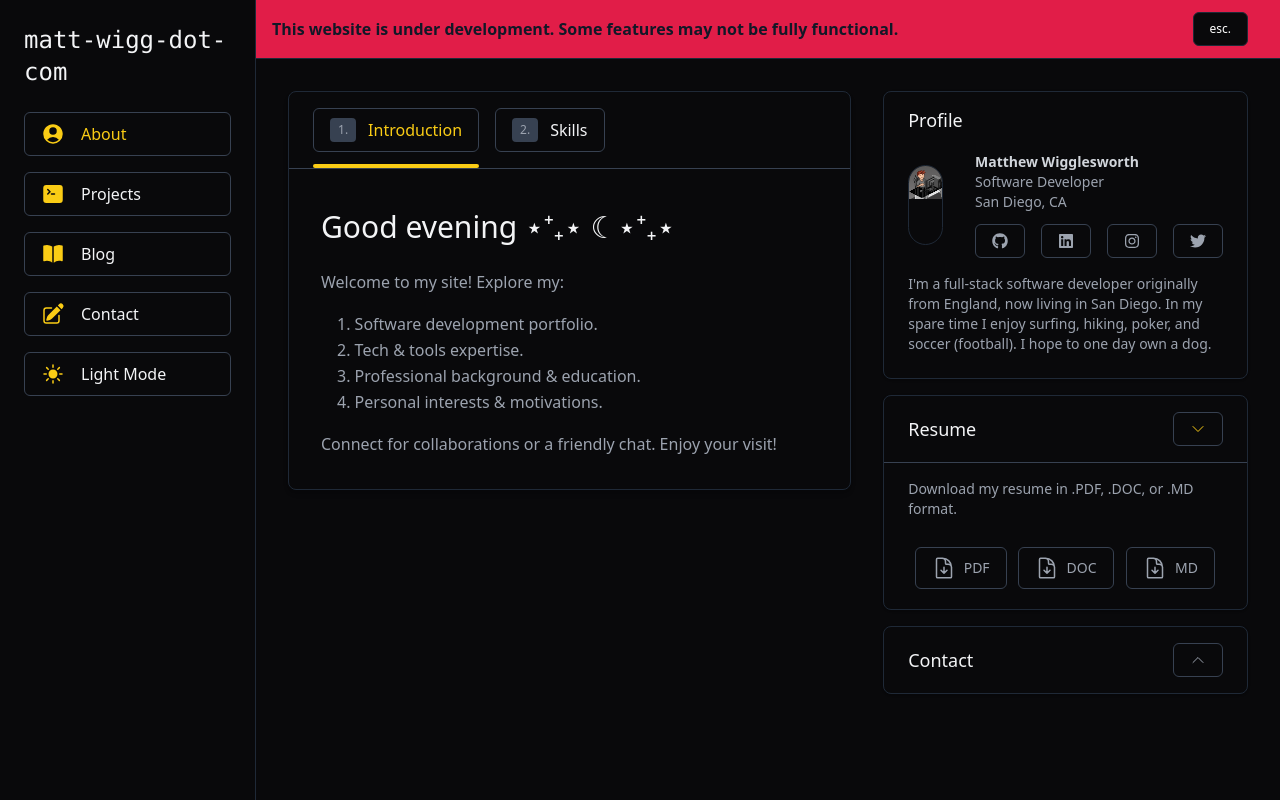
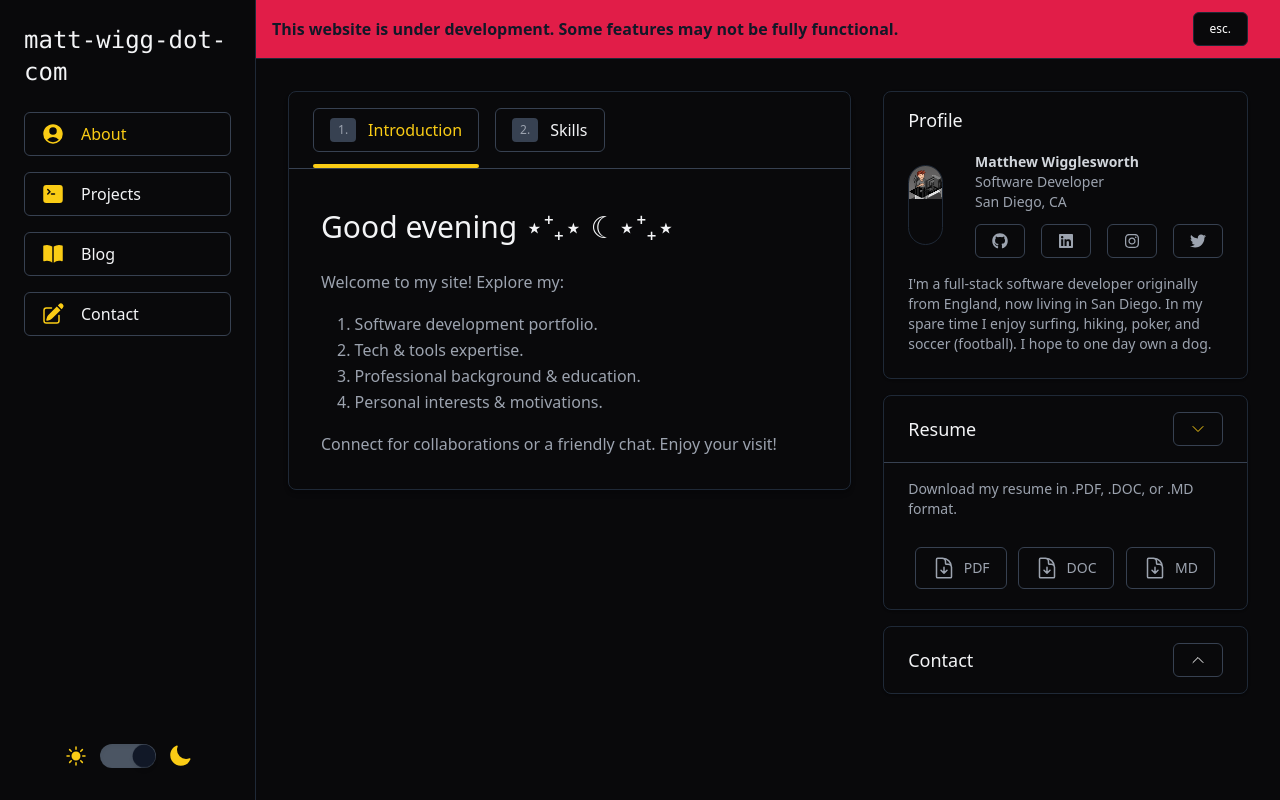
Before and after one commit to matt-wigg/matt-wigg-dot-com, a Next.js app: page / in a window 1280 px wide. Built offline with nearby package versions, Linux system fonts and the light colour scheme.

Commit message:
improved light dark toggle

```diff
--- a/src/components/ContactForm.tsx
+++ b/src/components/ContactForm.tsx
@@ -68,9 +68,7 @@ const ContactForm = ({ show }: { show: boolean }) => {
           <Button onClick={toggleContentVisibility}>
             <ChevronDownIcon
               className={`h-4 w-4 transform transition duration-300 ${
-                contentVisible
-                  ? 'text-gray-600 text-yellow-400'
-                  : 'rotate-180 text-gray-400'
+                contentVisible ? ' text-yellow-400' : 'rotate-180'
               }`}
             />
           </Button>
--- a/src/components/HomeTabs/HomeTabs.tsx
+++ b/src/components/HomeTabs/HomeTabs.tsx
@@ -83,14 +83,14 @@ const HomeTabs = () => {
               }}
               className={`group bg-white dark:bg-zinc-950 hover:text-yellow-400 hover:bg-gray-100 dark:hover:bg-zinc-900 rounded-md px-4 py-2 border border-gray-700 flex items-center justify-start focus:outline-none focus:ring-2 focus:ring-yellow-400 dark:focus:ring-yellow-400 mr-4 ${
                 activeTab === tab
-                  ? 'text-gray-900 text-yellow-400'
-                  : 'text-gray-500 dark:text-gray-100 dark:hover:text-yellow-400'
+                  ? ' text-yellow-400'
+                  : ' dark:text-gray-100 dark:hover:text-yellow-400'
               }`}
               id={tab}
               onClick={() => setActiveTab(tab as TabName)}
             >
               <span
-                className={` text-white dark:text-gray-400 rounded px-2 py-1 text-xs mr-3 transition duration-150 ease-in-out bg-gray-500 dark:bg-gray-700 hidden md:inline`}
+                className={` text-white dark:text-gray-400 rounded px-2 py-1 text-xs mr-3 transition duration-150 ease-in-out bg-gray-400 dark:bg-gray-700 hidden md:inline`}
               >
                 {index + 1}.
               </span>
--- a/src/components/Navbar.tsx
+++ b/src/components/Navbar.tsx
@@ -132,7 +132,9 @@ const Navbar = () => {
               </span>
             </Button>
           </Link>
-          <ToggleTheme />
+          <div className='absolute bottom-8 left-1/2 transform -translate-x-1/2'>
+            <ToggleTheme />
+          </div>
         </nav>
       </div>
 
@@ -218,7 +220,9 @@ const Navbar = () => {
                 </Button>
               </Link>
             </div>
-            <ToggleTheme />
+            <div className='flex justify-end pt-4'>
+              <ToggleTheme />
+            </div>
           </nav>
         )}
         {/* Content */}
--- a/src/components/ResumeDownload.tsx
+++ b/src/components/ResumeDownload.tsx
@@ -35,9 +35,7 @@ const ResumeDownload = () => {
           <Button onClick={toggleContentVisibility}>
             <ChevronDownIcon
               className={`h-4 w-4 transform transition duration-300 ${
-                contentVisible
-                  ? 'text-gray-600 text-yellow-400'
-                  : 'rotate-180 text-gray-400'
+                contentVisible ? ' text-yellow-400' : 'rotate-180'
               }`}
             />
           </Button>
--- a/src/components/ToggleTheme.tsx
+++ b/src/components/ToggleTheme.tsx
@@ -1,22 +1,40 @@
+import { useState, useEffect } from 'react';
 import { MoonIcon, SunIcon } from '@heroicons/react/24/solid';
 import { useTheme } from '../hooks/ThemeContext';
-import Button from './Button';
 
 const ThemeToggle = () => {
   const { isDark, toggleTheme } = useTheme();
+  const [isChecked, setIsChecked] = useState(isDark);
+
+  useEffect(() => {
+    setIsChecked(isDark);
+  }, [isDark]);
+
+  const handleToggle = () => {
+    toggleTheme();
+    setIsChecked(!isChecked);
+  };
 
   return (
-    <Button
-      onClick={toggleTheme}
-      className='dark:bg-zinc-950 hover:bg-gray-100 dark:hover:bg-zinc-900 rounded-md px-4 py-2 border border-gray-700 dark:border-gray-700 flex items-center justify-start w-full dark:hover:text-yellow-400 '
-    >
-      {isDark ? (
-        <SunIcon className='h-6 w-6 text-yellow-400' />
-      ) : (
-        <MoonIcon className='h-6 w-6 text-yellow-400' />
-      )}
-      <span className='ml-4'>{isDark ? 'Light Mode' : 'Dark Mode'}</span>
-    </Button>
+    <div className='flex items-center'>
+      <SunIcon className='h-6 w-6 text-yellow-400 mr-3' />
+      <label htmlFor='theme-toggle' className='relative cursor-pointer'>
+        <input
+          id='theme-toggle'
+          type='checkbox'
+          className='sr-only'
+          onChange={handleToggle}
+          checked={isChecked}
+        />
+        <div className='block w-14 h-6 bg-gray-600 rounded-full shadow-inner'></div>
+        <div
+          className={`${
+            isChecked ? 'translate-x-8' : 'translate-x-0'
+          } absolute inset-y-0 left-0 w-6 h-6 bg-white dark:bg-gray-900 rounded-full shadow-md transition-all duration-300 ease-in-out transform-gpu scale-95 hover:scale-100 focus:outline-none focus:ring-2 focus:ring-offset-2 focus:ring-yellow-400`}
+        ></div>
+      </label>
+      <MoonIcon className='h-6 w-6 text-yellow-400 ml-3' />
+    </div>
   );
 };
 
```
